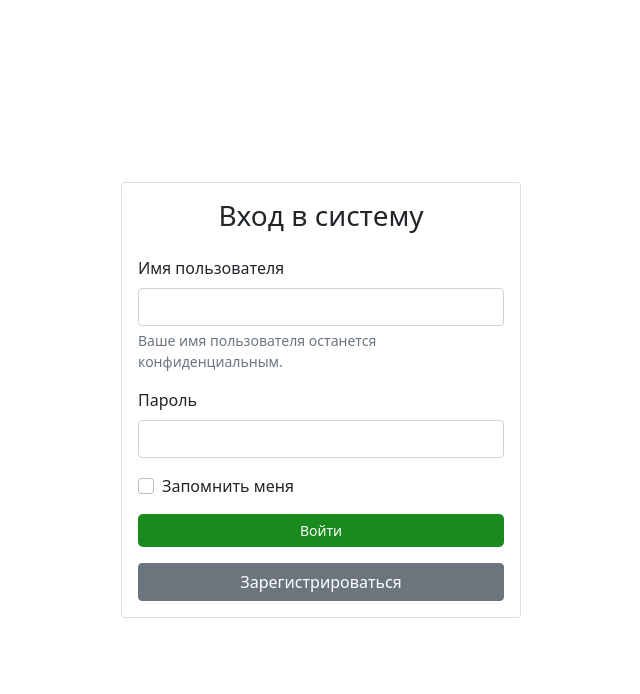
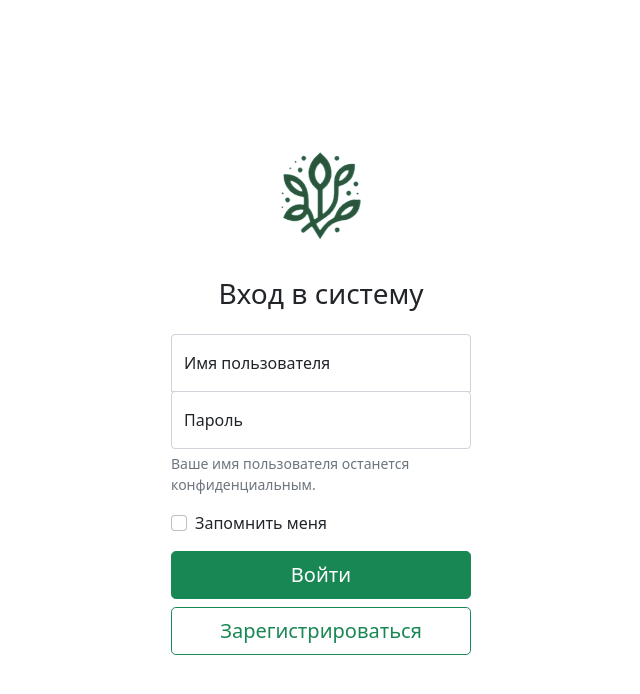
Before and after one commit to erastov-alex/borovsk-app, a Flask app: page /login in a window 1280 px wide. Shown: the top 694 px of the page, without its empty margins (319-959 px from the left). Run offline with Flask 3, Linux system fonts and the light colour scheme.

Commit message:
upd login front

```diff
--- a/src/templates/login_reg.html
+++ b/src/templates/login_reg.html
@@ -7,46 +7,75 @@
     <!-- Bootstrap CSS -->
     <link href="https://cdn.jsdelivr.net/npm/bootstrap@5.1.3/dist/css/bootstrap.min.css" rel="stylesheet">
     <style>
-		.btn-primary {
-			background-color: #188a1e;
-			color: #fff; /* Цвет текста */
-            border: none;
-            border-radius: 5px;
-            font-size: 14px; /* Уменьшаем размер шрифта */
-            cursor: pointer;
-            transition: background-color 0.3s;
+        .card {
+            border: none; /* Убираем границу карточки */
         }
-
-		.btn-primary:hover {
-            background-color: #347943; /* Изменение цвета фона при наведении */
+        .card-body {
+            width: 100%;
+            max-width: 330px;
+            padding: 15px;
+            margin: auto;
+        }
+        .card-body .checkbox {
+            font-weight: 400;
+        }
+        .card-body .form-floating:focus-within {
+            z-index: 2;
+        }
+        .card-body input[type="login"] {
+            margin-bottom: -1px;
+            border-bottom-right-radius: 0;
+            border-bottom-left-radius: 0;
+        }
+        .form-signin input[type="password"] {
+            margin-bottom: 10px;
+            border-top-left-radius: 0;
+            border-top-right-radius: 0;
+        }
+        .logo {
+            text-align: center;
+            margin-bottom: 20px; /* Добавляем отступ снизу */
+            margin-top: 20px; /* Добавляем отступ сверху */
+        }
+        .logo img {
+            width: 150px; /* Уменьшаем ширину логотипа */
+            display: block; /* Делаем изображение блочным элементом, чтобы центрировать */
+            margin: auto; /* Центрируем логотип по горизонтали */
         }
     </style>
 </head>
 <body>
 <div class="container d-flex align-items-center justify-content-center" style="min-height: 100vh;">
     <div class="card w-100" style="max-width: 400px;">
+        <!-- Изображение логотипа -->
+        <div class="logo">
+            <img src="static/img/logo2.png" alt="Логотип">
+        </div>
         <div class="card-body">
             <h3 class="card-title text-center mb-4">Вход в систему</h3>
-            <form method="post", action="/login">
+            <form method="post" action="/login">
                 <div class="mb-3">
-                    <label for="username" class="form-label">Имя пользователя</label>
-                    <input type="text" class="form-control" id="username" name="username"
-                           aria-describedby="usernameHelp">
+                    <div class="form-floating">
+                        <input type="login" class="form-control" id="username" name="username"
+                               aria-describedby="usernameHelp" placeholder="Ваш Логин">
+                        <label for="floatingInput">Имя пользователя</label>
+                    </div>
+                    <div class="form-floating">
+                        <input type="password" class="form-control" id="password" name="password"
+                               aria-describedby="usernameHelp" placeholder="Ваш Пароль">
+                        <label for="floatingInput">Пароль
+                    </div>
                     <div id="usernameHelp" class="form-text">Ваше имя пользователя останется конфиденциальным.</div>
-                </div>
-                <div class="mb-3">
-                    <label for="password" class="form-label">Пароль</label>
-                    <input type="password" class="form-control" id="password" name="password">
                 </div>
                 <div class="mb-3 form-check">
                     <input type="checkbox" class="form-check-input" id="rememberMe">
                     <label class="form-check-label" for="rememberMe">Запомнить меня</label>
                 </div>
-                <button type="submit" class="btn btn-primary w-100">Войти</button>
+                <button type="submit" class="btn btn-success w-100 btn btn-lg">Войти</button>
             </form>
 
             <!-- Кнопка регистрации -->
-            <button type="button" class="btn btn-secondary w-100 mt-3" data-bs-toggle="modal" data-bs-target="#registrationModal">
+            <button type="button" class="btn btn-outline-success w-100 btn btn-lg mt-2" data-bs-toggle="modal" data-bs-target="#registrationModal">
                 Зарегистрироваться
             </button>
         </div>
@@ -83,7 +112,7 @@
                         <label for="confirmPassword" class="form-label">Подтвердите пароль</label>
                         <input type="password" class="form-control" id="confirmPassword" name="confirmPassword">
                     </div>
-					<button type="submit" class="btn btn-primary w-100">Зарегистрироваться</button>
+                    <button type="submit" class="btn btn-success w-100">Зарегистрироваться</button>
                 </form>
             </div>
         </div>
```
Lines whose indentation alone changed are shown as unchanged.
